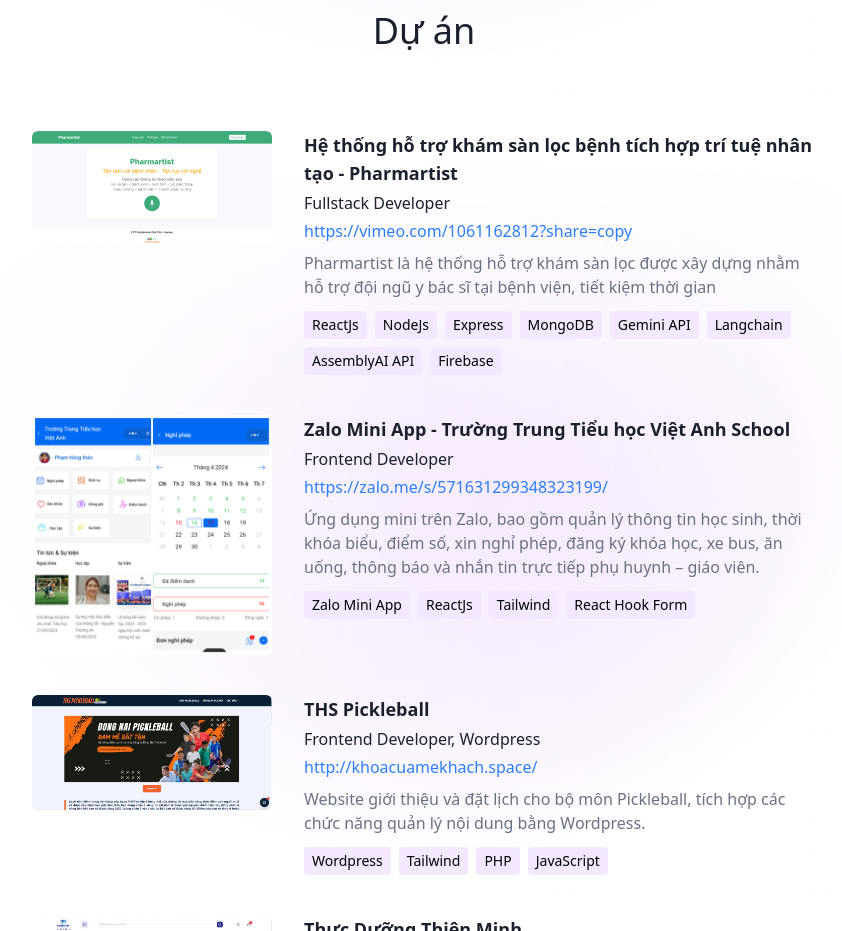
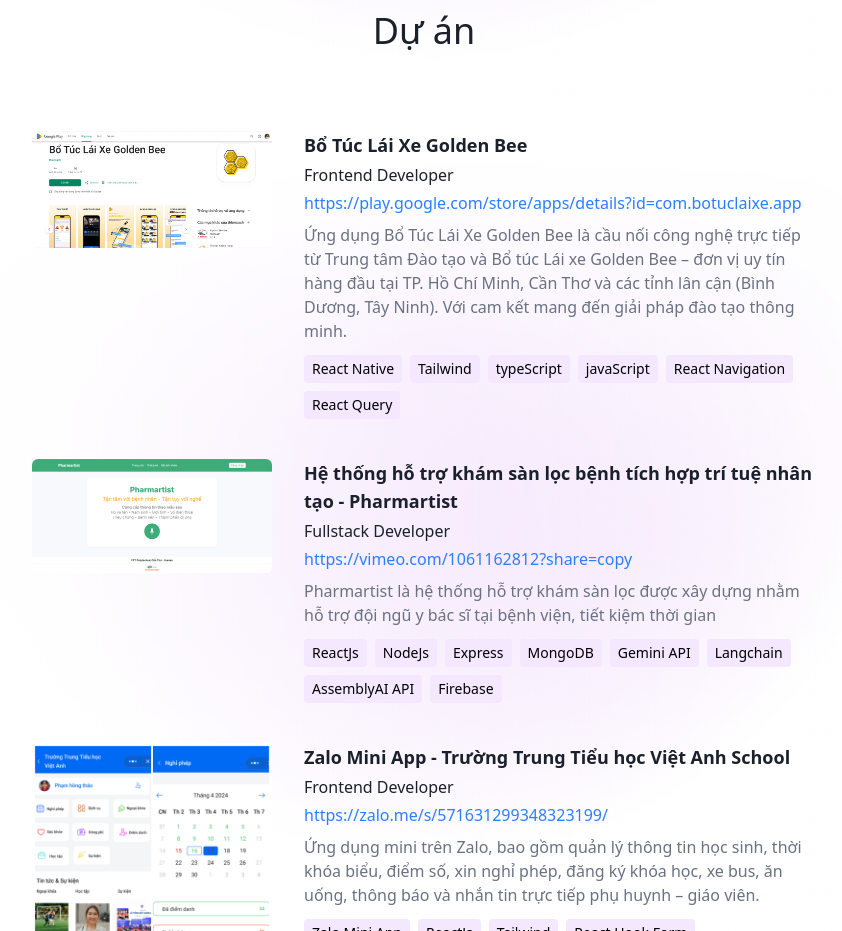
Before and after one commit to hodumaitran/Portfolio, a React (Vite) app: page / in a window 1280 px wide. Shown: the part 2240-3171 px from the top of the page, without its empty margins (216-1058 px from the left). Built offline with nearby package versions, Linux system fonts and the light colour scheme.

Commit message:
update src

```diff
--- a/src/constants/index.js
+++ b/src/constants/index.js
@@ -77,6 +77,22 @@
 
 export const ProjectData = [
   {
+    image: "8.png",
+    title: "Bổ Túc Lái Xe Golden Bee",
+    role: ["Frontend Developer"],
+    link: "https://play.google.com/store/apps/details?id=com.botuclaixe.app",
+    descript:
+      "Ứng dụng Bổ Túc Lái Xe Golden Bee là cầu nối công nghệ trực tiếp từ Trung tâm Đào tạo và Bổ túc Lái xe Golden Bee – đơn vị uy tín hàng đầu tại TP. Hồ Chí Minh, Cần Thơ và các tỉnh lân cận (Bình Dương, Tây Ninh). Với cam kết mang đến giải pháp đào tạo thông minh.",
+    technology: [
+      "React Native",
+      "Tailwind",
+      "typeScript",
+      "javaScript",
+      "React Navigation",
+      "React Query",
+    ],
+  },
+  {
     image: "1.png",
     title:
       "Hệ thống hỗ trợ khám sàn lọc bệnh tích hợp trí tuệ nhân tạo - Pharmartist",
```
Also changed, not shown: src/assets/project/8.png (added), 1 other file (tests, documents, lock files or other folders).
